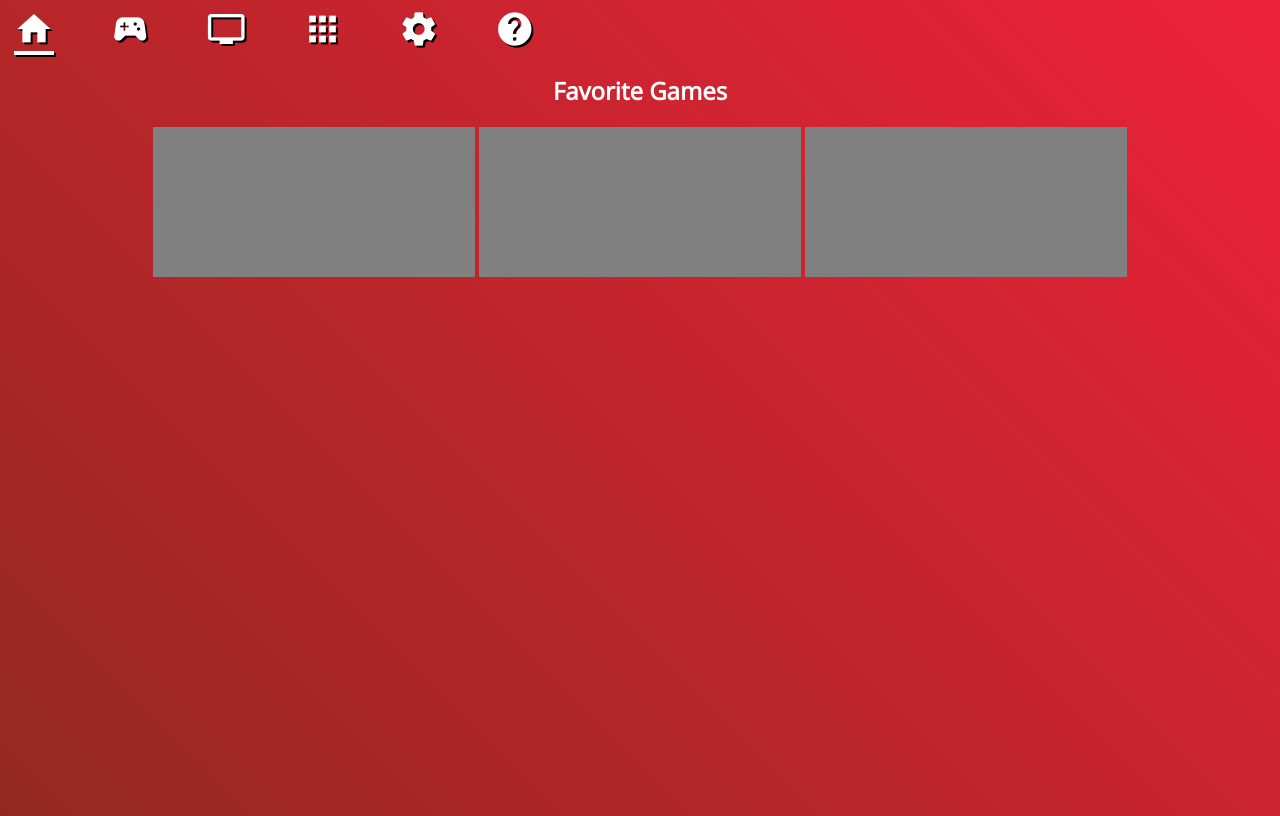
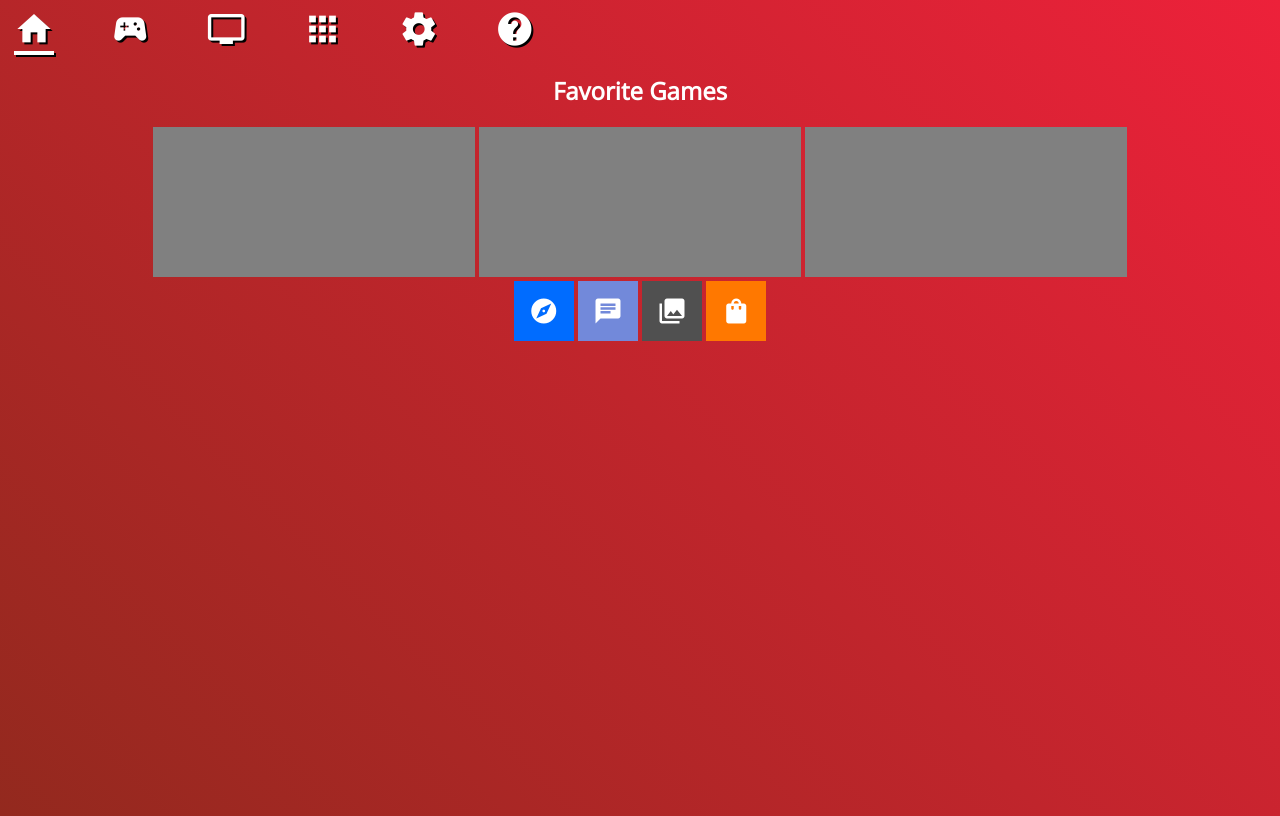
Before and after one commit to G7Project/G7Frontend, a plain HTML site: page g7frontend.html in a window 1280 px wide. Drawn offline with nearby package versions, Linux system fonts and the light colour scheme.

Commit message:
Add some new "quick launch apps" for the Ui

```diff
--- a/g7frontend.html
+++ b/g7frontend.html
@@ -21,6 +21,13 @@
       border:none;
       color:white;
       border-radius:4px;
+    }
+    .menu-app{
+      border:none;
+      color:white;
+      height:60px;
+      width:60px;
+      font-size:30px;
     }
     .menu-large{
       font-size:40px;
@@ -59,6 +66,14 @@
     <button class='tile-normal' type='button' id='favgame1'></button>
     <button class='tile-normal' type='button' id='favgame2'></button>
     <button class='tile-normal' type='button' id='favgame3'></button>
+    <br>
+    <!--Quick launch apps (Web Browser, Discord, Album, App Store) -->
+    <button class='menu-app material-icons' type='button' style='background:#006CFF;' id='web'>explore</button>
+    <button class='menu-app material-icons' type='button' style='background:#7289da;' id='discord'>chat</button>
+    <button class='menu-app material-icons' type='button' style='background:rgb(80,80,80);' id='photos'>photo_library</button>
+    <button class='menu-app material-icons' type='button' style='background:rgb(255,120,0);' id='shop'>shopping_bag</button>
+
+
   </div>
   <div id='_GAMES' style='display:none;'>Test2</div>
   <div id='_TV' style='display:none;'></div>
```
